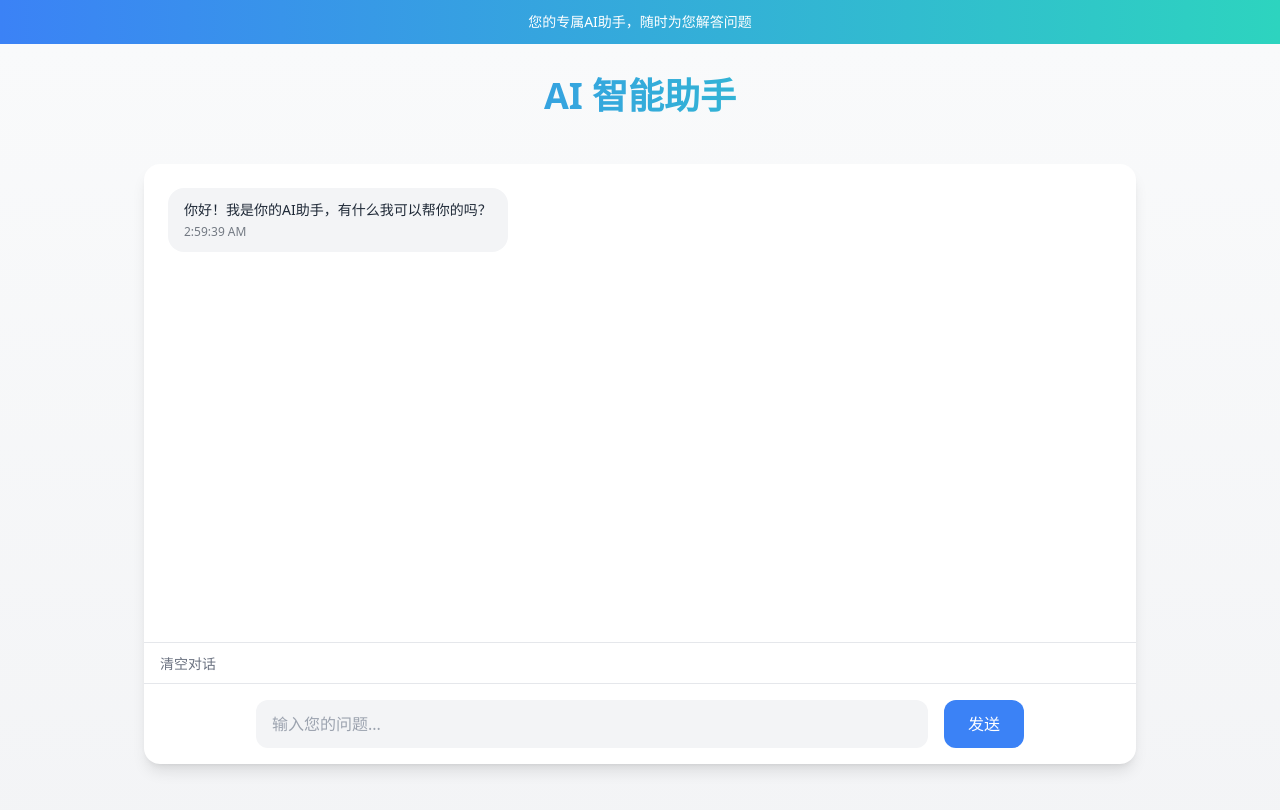
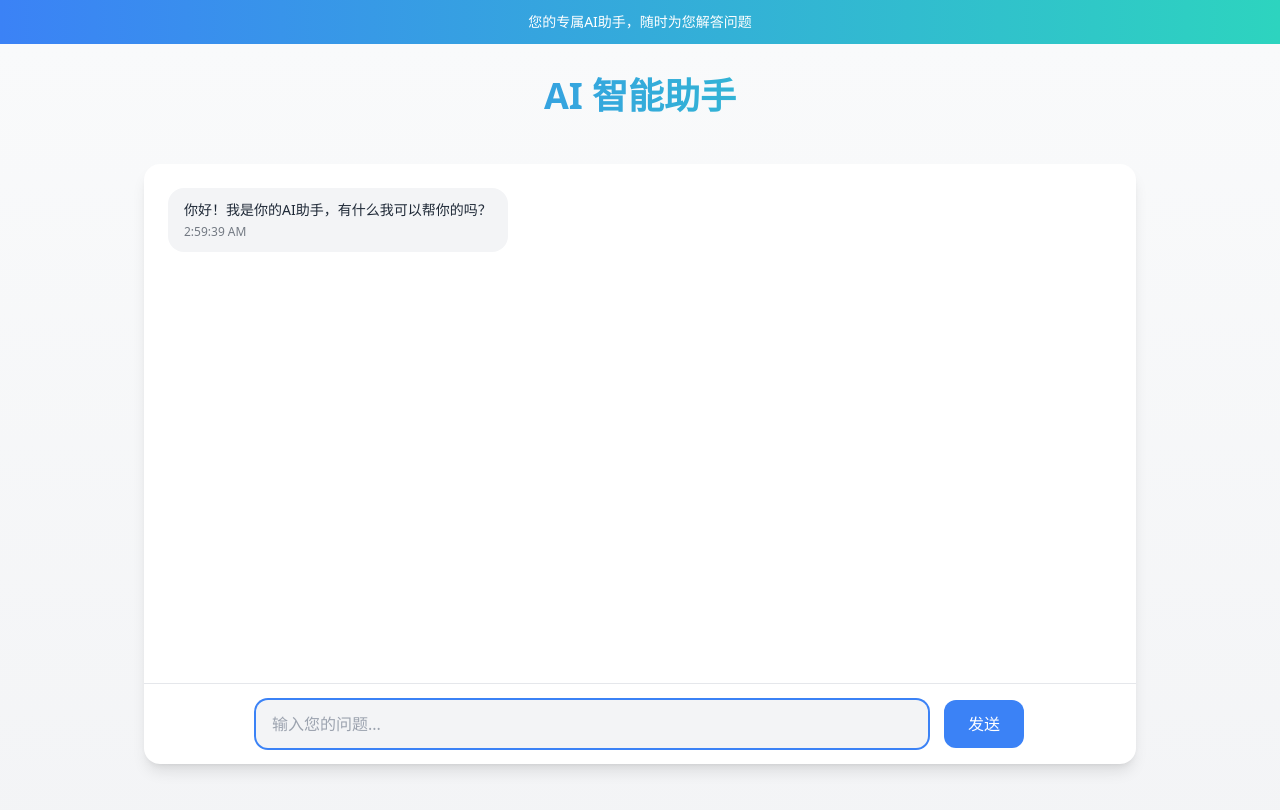
Before and after one commit to yangminqiu/web, a Next.js app: page / in a window 1280 px wide. Shown: the top 810 px of the page. Built offline with nearby package versions, Linux system fonts and the light colour scheme.

Commit message:
Update: Improve chat interface and fix input focus issue

```diff
--- a/app/components/ChatInterface.tsx
+++ b/app/components/ChatInterface.tsx
@@ -13,11 +13,9 @@ interface Message {
 
 const ChatInterface = () => {
   const [messages, setMessages] = useState<Message[]>(() => {
-    // 从 localStorage 加载历史消息
     const savedMessages = localStorage.getItem('chatMessages')
     if (savedMessages) {
       const parsedMessages = JSON.parse(savedMessages)
-      // 将时间戳字符串转换回 Date 对象
       return parsedMessages.map((msg: any) => ({
         ...msg,
         timestamp: new Date(msg.timestamp)
@@ -32,19 +30,20 @@ const ChatInterface = () => {
   })
   const [isLoading, setIsLoading] = useState(false)
   const messagesEndRef = useRef<HTMLDivElement>(null)
+  const inputRef = useRef<HTMLInputElement>(null)
 
-  // 保存消息到 localStorage
   useEffect(() => {
     localStorage.setItem('chatMessages', JSON.stringify(messages))
   }, [messages])
 
-  // 自动滚动到最新消息
   useEffect(() => {
     messagesEndRef.current?.scrollIntoView({ behavior: 'smooth' })
-  }, [messages])
+    if (!isLoading) {
+      inputRef.current?.focus()
+    }
+  }, [messages, isLoading])
 
   const handleSendMessage = async (message: string) => {
-    // 添加用户消息
     const userMessage = {
       content: message,
       isUser: true,
@@ -55,17 +54,14 @@ const ChatInterface = () => {
 
     setIsLoading(true)
     try {
-      // 准备发送给 API 的消息格式
       const apiMessages = messages.map(msg => ({
         role: msg.role,
         content: msg.content
       }))
       apiMessages.push({ role: "user", content: message })
 
-      // 调用 AI API
       const aiResponse = await chatWithAI(apiMessages)
 
-      // 添加 AI 响应
       setMessages(prev => [...prev, {
         content: aiResponse || "抱歉，我现在无法回答这个问题",
         isUser: false,
@@ -85,18 +81,8 @@ const ChatInterface = () => {
     }
   }
 
-  const handleClearChat = () => {
-    setMessages([{
-      content: "你好！我是你的AI助手，有什么我可以帮你的吗？",
-      isUser: false,
-      timestamp: new Date(),
-      role: "assistant"
-    }])
-  }
-
   return (
     <div className="flex flex-col h-[calc(100vh-200px)] bg-white dark:bg-gray-800 rounded-2xl shadow-lg">
-      {/* 聊天记录区域 */}
       <div className="flex-1 overflow-y-auto p-6 space-y-4">
         {messages.map((message, index) => (
           <MessageBubble key={index} message={message} />
@@ -111,19 +97,12 @@ const ChatInterface = () => {
         <div ref={messagesEndRef} />
       </div>
 
-      {/* 工具栏 */}
-      <div className="px-4 py-2 border-t border-gray-200 dark:border-gray-700">
-        <button
-          onClick={handleClearChat}
-          className="text-sm text-gray-500 hover:text-gray-700 dark:text-gray-400 dark:hover:text-gray-200"
-        >
-          清空对话
-        </button>
-      </div>
-
-      {/* 发送消息区域 */}
       <div className="border-t border-gray-200 dark:border-gray-700">
-        <SendMessage onSend={handleSendMessage} isDisabled={isLoading} />
+        <SendMessage
+          onSend={handleSendMessage}
+          isDisabled={isLoading}
+          inputRef={inputRef}
+        />
       </div>
     </div>
   )
--- a/app/components/SendMessage.tsx
+++ b/app/components/SendMessage.tsx
@@ -5,9 +5,10 @@ import React, { useState } from 'react'
 interface SendMessageProps {
   onSend: (message: string) => void
   isDisabled?: boolean
+  inputRef: React.RefObject<HTMLInputElement | null>
 }
 
-const SendMessage = ({ onSend, isDisabled }: SendMessageProps) => {
+const SendMessage = ({ onSend, isDisabled, inputRef }: SendMessageProps) => {
   const [message, setMessage] = useState('')
 
   const handleSubmit = (e: React.FormEvent) => {
@@ -22,6 +23,7 @@ const SendMessage = ({ onSend, isDisabled }: SendMessageProps) => {
     <form onSubmit={handleSubmit} className="p-4">
       <div className="flex gap-4 max-w-3xl mx-auto">
         <input
+          ref={inputRef}
           type="text"
           value={message}
           onChange={(e) => setMessage(e.target.value)}
```
